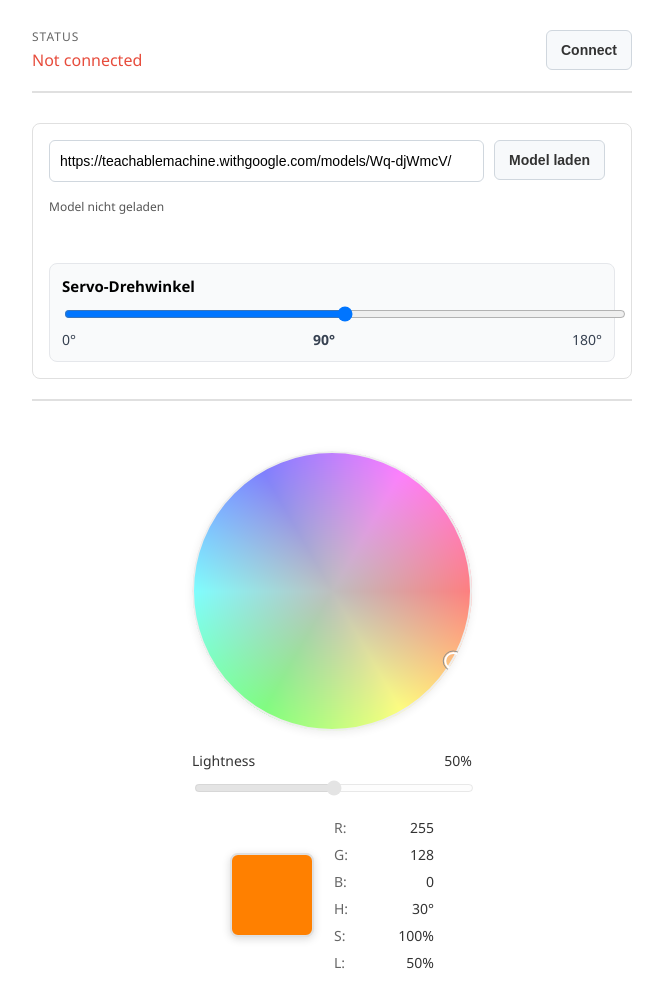
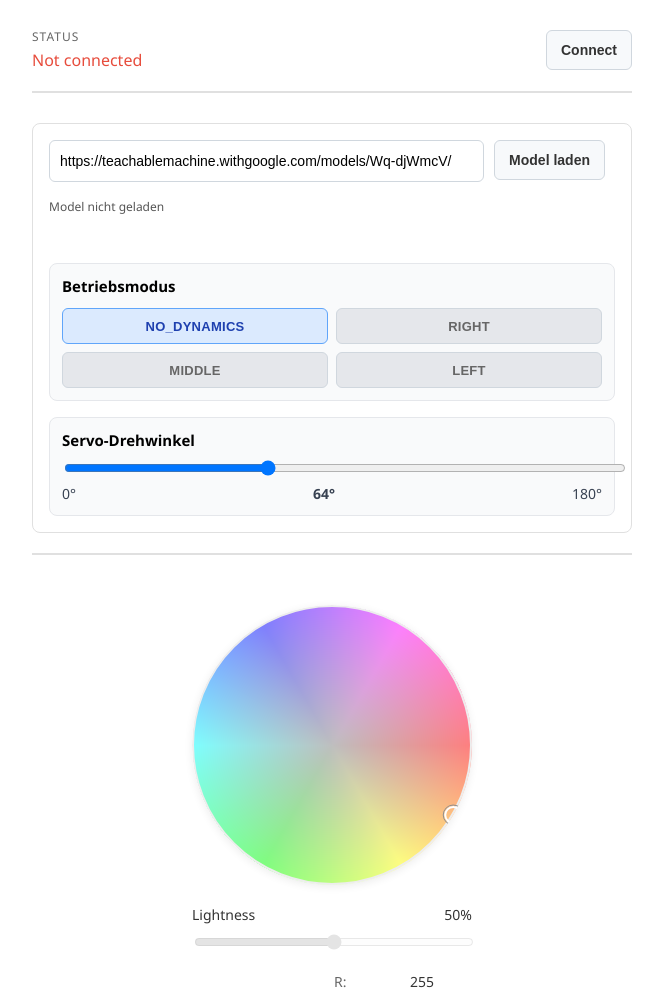
Before and after one commit to klaus-liebler/simple_sorter, a website built with Vite: page web_simple_sorter/index.html in a window 1280 px wide. Shown: the top 994 px of the page, without its empty margins (308-971 px from the left). Built offline with nearby package versions, Linux system fonts and the light colour scheme.

Commit message:
Servo working

```diff
--- a/firmware_simple_sorter/main/CMakeLists.txt
+++ b/firmware_simple_sorter/main/CMakeLists.txt
@@ -1,5 +1,5 @@
 idf_component_register(SRCS "usb_descriptors.c" "main.cc"
-                            "listener/echo_namespace_listener.cc"
+                            "listener/echo_message_processor.cc"
                             "listener/rgb_message_processor.cc"
                             "listener/servo_message_processor.cc"
                        PRIV_REQUIRES spi_flash rgbled esp_driver_spi esp_driver_uart esp_driver_gpio esp_driver_ledc errorcodes tinyusb
--- a/web_simple_sorter/src/sorter-panel.ts
+++ b/web_simple_sorter/src/sorter-panel.ts
@@ -9,6 +9,13 @@ type SorterClassResult = {
 	label: string;
 	confidence: number;
 };
+
+enum SorterMode {
+	NO_DYNAMICS = 0,
+	RIGHT = 1,
+	MIDDLE = 2,
+	LEFT = 3
+}
 
 @customElement("sorter-panel")
 export class SorterPanel extends LitElement {
@@ -22,8 +29,9 @@ export class SorterPanel extends LitElement {
 	@property({ type: Boolean }) accessor deviceConnected = false;
 	@property() accessor messageSender: IMessageSender | undefined;
 
-	@state() private accessor servoAngle = 90;
+	@state() private accessor servoU8 = 90;
 	@state() private accessor statusMessage = "Model nicht geladen";
+	@state() private accessor selectedMode = SorterMode.NO_DYNAMICS;
 
 	@state() private accessor modelLoaded = false;
 
@@ -33,6 +41,12 @@ export class SorterPanel extends LitElement {
 	private labelContainerRef: Ref<HTMLDivElement> = createRef();
 	private maxPredictions=0;
 	private lastSentClass: number = -1;
+	private readonly modeOptions: Array<{ mode: SorterMode; label: string }> = [
+		{ mode: SorterMode.NO_DYNAMICS, label: "NO_DYNAMICS" },
+		{ mode: SorterMode.RIGHT, label: "RIGHT" },
+		{ mode: SorterMode.MIDDLE, label: "MIDDLE" },
+		{ mode: SorterMode.LEFT, label: "LEFT" }
+	];
 
 	private onModelInput(event: Event) {
 		const target = event.target as HTMLInputElement;
@@ -117,9 +131,19 @@ export class SorterPanel extends LitElement {
 
 	private handleServoChange(event: Event) {
 		const target = event.target as HTMLInputElement;
-		this.servoAngle = parseFloat(target.value);
-		const clampedAngle = Math.max(0, Math.min(180, Math.round(this.servoAngle)));
-		const payload = new Uint8Array([clampedAngle]);
+		this.servoU8 = parseFloat(target.value);
+
+		const payload = new Uint8Array([this.servoU8]);
+		void this.messageSender?.send(0x0003, 0x0001, payload);
+	}
+
+	private handleModeChange(mode: SorterMode) {
+		if (this.selectedMode === mode) {
+			return;
+		}
+
+		this.selectedMode = mode;
+		const payload = new Uint8Array([mode]);
 		void this.messageSender?.send(0x0003, 0x0002, payload);
 	}
 
@@ -142,6 +166,24 @@ export class SorterPanel extends LitElement {
 
 				<div ${ref(this.labelContainerRef)}></div>
 
+				<div class="mode-section">
+					<div class="mode-label">Betriebsmodus</div>
+					<div class="mode-buttons">
+						${this.modeOptions.map(
+							({ mode, label }) => html`
+								<button
+									type="button"
+									class="mode-btn ${this.selectedMode === mode ? "active" : ""}"
+									@click=${() => this.handleModeChange(mode)}
+									?disabled=${!this.deviceConnected}
+								>
+									${label}
+								</button>
+							`
+						)}
+					</div>
+				</div>
+
 				<div class="servo-section">
 					<div class="servo-label">Servo-Drehwinkel</div>
 					<div class="servo-controls">
@@ -149,13 +191,13 @@ export class SorterPanel extends LitElement {
 							type="range"
 							class="servo-slider"
 							min="0"
-							max="180"
-							.value=${String(this.servoAngle)}
+							max="255"
+							.value=${String(this.servoU8)}
 							@input=${this.handleServoChange}
 						/>
 						<div class="servo-value">
 							<span>0°</span>
-							<span style="font-weight: 600;">${Math.round(this.servoAngle)}°</span>
+							<span style="font-weight: 600;">${Math.round(this.servoU8*180/255)}°</span>
 							<span>180°</span>
 						</div>
 					</div>
--- a/web_simple_sorter/src/styles.css
+++ b/web_simple_sorter/src/styles.css
@@ -238,6 +238,40 @@ sorter-panel .servo-section {
 	background: var(--ui-color-bg-subtle);
 }
 
+sorter-panel .mode-section {
+	display: grid;
+	gap: 12px;
+	padding: 12px;
+	border: 1px solid var(--ui-color-border-soft);
+	border-radius: var(--ui-radius-lg);
+	background: var(--ui-color-bg-subtle);
+}
+
+sorter-panel .mode-label {
+	font-weight: 600;
+	font-size: 15px;
+}
+
+sorter-panel .mode-buttons {
+	display: grid;
+	grid-template-columns: repeat(2, minmax(0, 1fr));
+	gap: 8px;
+}
+
+sorter-panel .mode-btn {
+	height: 36px;
+	padding: 0 10px;
+	font-size: 13px;
+	font-weight: 700;
+	letter-spacing: 0.02em;
+}
+
+sorter-panel .mode-btn.active {
+	background: #dbeafe;
+	border-color: #60a5fa;
+	color: #1e40af;
+}
+
 sorter-panel .servo-label {
 	font-weight: 600;
 	font-size: 15px;
--- a/web_simple_sorter/src/usb.ts
+++ b/web_simple_sorter/src/usb.ts
@@ -186,7 +186,7 @@ export class UsbService {
 
 	async requestDevice() {
 		try {
-			const device = await navigator.usb.requestDevice({ filters: [] });
+			const device = await navigator.usb.requestDevice({ filters: [ { vendorId: 0xcafe } ] });
 			this.device = device;
 			await this.connectDevice();
 		} catch (error) {
```
Also changed, not shown: 13 other files.
